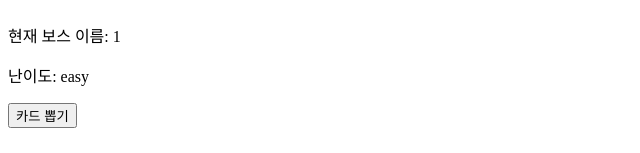
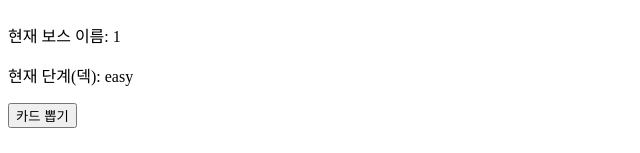
Before and after one commit to CCTTBG/elder, a Vue app: page /boss/1 in a window 1280 px wide. Shown: the part 165-318 px from the top of the page, without its empty margins (0-640 px from the left). Built offline with nearby package versions, Linux system fonts and the light colour scheme.

Commit message:
신화덱 셋팅 및 드로우 로직 변경

```diff
--- a/src/component/mythosCardDeck.vue
+++ b/src/component/mythosCardDeck.vue
@@ -2,9 +2,9 @@
     <div>
       <h2>신화 단계</h2>
       <p>현재 보스 이름: {{ bossId }}</p>
-      <p>난이도: {{ difficulty }}</p>
+      <p>현재 단계(덱): {{ currentStage }}</p>
 
-      <button @click="drawMythosTurn">카드 뽑기</button>
+      <button @click="drawOneCard">카드 뽑기</button>
 
       <ul>
         <li v-for="card in drawnCards" :key="card.cardId">
@@ -21,39 +21,40 @@
 
 export default {
   props: {
-      bossId: { type: String, required: true },
-      difficulty: { type: String, required: true } // 'easy' | 'normal' | 'hard'
+    bossId: { type: String, required: true }
+    // difficulty prop은 이제 "선택"이 없으니 제거(표시용이면 남겨도 됨)
   },
 
   data() {
     return {
       stageData,
-        mythosDB,     // { easy: [...], normal: [...], hard: [...] }
-        drawnCards: [] // 이번 턴 뽑힌 카드(표시용)
+      mythosDB,
+      drawnCards: [],
+
+      // ✅ 고정 진행: easy → normal → hard
+      stageOrder: ['easy', 'normal', 'hard'],
+      stageIdx: 0,
+      currentStage: 'easy',
+
+      deckQueue: [],     // 현재 stage 덱(셔플된 큐)
+      discardedIds: new Set() // 전체 중복 방지용(원하면 제거 가능)
     }
   },
 
   computed: {
     selectedStage() {
       return this.stageData.find(s => String(s.id) === String(this.bossId)) || null
-  },
-
-  requirements() {
-    if (!this.selectedStage) return { g: 0, y: 0, b: 0 }
-    return this.selectedStage[this.difficulty] || { g: 0, y: 0, b: 0 }
-  },
-
-  poolByDifficulty() {
-    const root = Array.isArray(this.mythosDB) ? this.mythosDB[0] : this.mythosDB
-    return root?.[this.difficulty] || []
     }
   },
 
   mounted() {
-      // 자동 셋팅만: 초기화
-      this.drawnCards = []
-      // 진입 즉시 자동으로 뽑고 싶으면 아래 주석 해제
-      // this.drawMythosTurn()
+    this.resetDeck()
+  },
+
+  watch: {
+    bossId() {
+      this.resetDeck()
+    }
   },
 
   methods: {
@@ -66,35 +67,49 @@
       return copy
     },
 
-      pickRandomN(list, n) {
-        return this.shuffle(list).slice(0, n)
+    getPoolByStage(stage) {
+      const root = Array.isArray(this.mythosDB) ? this.mythosDB[0] : this.mythosDB
+      return root?.[stage] || []
     },
 
-  drawMythosTurn() {
+    refillDeck() {
+      const pool = this.getPoolByStage(this.currentStage)
 
-    // 1) bossStage에서 요구량(=difficulty + bossId로 조회)
-    const req = this.requirements  // { g:1, y:2, b:1 } 같은 형태
+      // (선택) 이미 뽑은 카드 제외해서 전체 중복 방지
+      const filtered = pool.filter(c => !this.discardedIds.has(c.cardId))
 
-    // 2) mythosDB에서 해당 난이도의 카드풀 가져오기
-    const pool = this.poolByDifficulty // mythosDB[difficulty]
-    // 3) 색상별 후보군
-    const pools = {
-      g: pool.filter(c => c.color === 'g'),
-      y: pool.filter(c => c.color === 'y'),
-      b: pool.filter(c => c.color === 'b')
+      this.deckQueue = this.shuffle(filtered)
+    },
+
+    advanceStage() {
+      if (this.stageIdx >= this.stageOrder.length - 1) return false
+      this.stageIdx += 1
+      this.currentStage = this.stageOrder[this.stageIdx]
+      this.refillDeck()
+      return true
+    },
+
+    resetDeck() {
+      this.drawnCards = []
+      this.discardedIds = new Set()
+
+      this.stageIdx = 0
+      this.currentStage = this.stageOrder[this.stageIdx]
+
+      this.refillDeck()
+    },
+
+    drawOneCard() {
+      // 현재 stage 덱이 비었으면 다음 stage로 넘어감
+      while (this.deckQueue.length === 0) {
+        const moved = this.advanceStage()
+        if (!moved) return // hard까지 다 소진
       }
 
-    // 4) 요구량만큼 랜덤 추출
-    const picked = [
-      ...this.pickRandomN(pools.g, Math.min(req.g, pools.g.length)),
-      ...this.pickRandomN(pools.y, Math.min(req.y, pools.y.length)),
-      ...this.pickRandomN(pools.b, Math.min(req.b, pools.b.length))
-    ]
-
-    // 5) 섞어서 출력(이번 턴 공개 카드)
-    this.drawnCards = this.shuffle(picked)
+      const card = this.deckQueue.shift()
+      this.drawnCards.push(card)
+      this.discardedIds.add(card.cardId)
     }
-
   }
 }
   </script>
```
Lines whose indentation alone changed are shown as unchanged.
